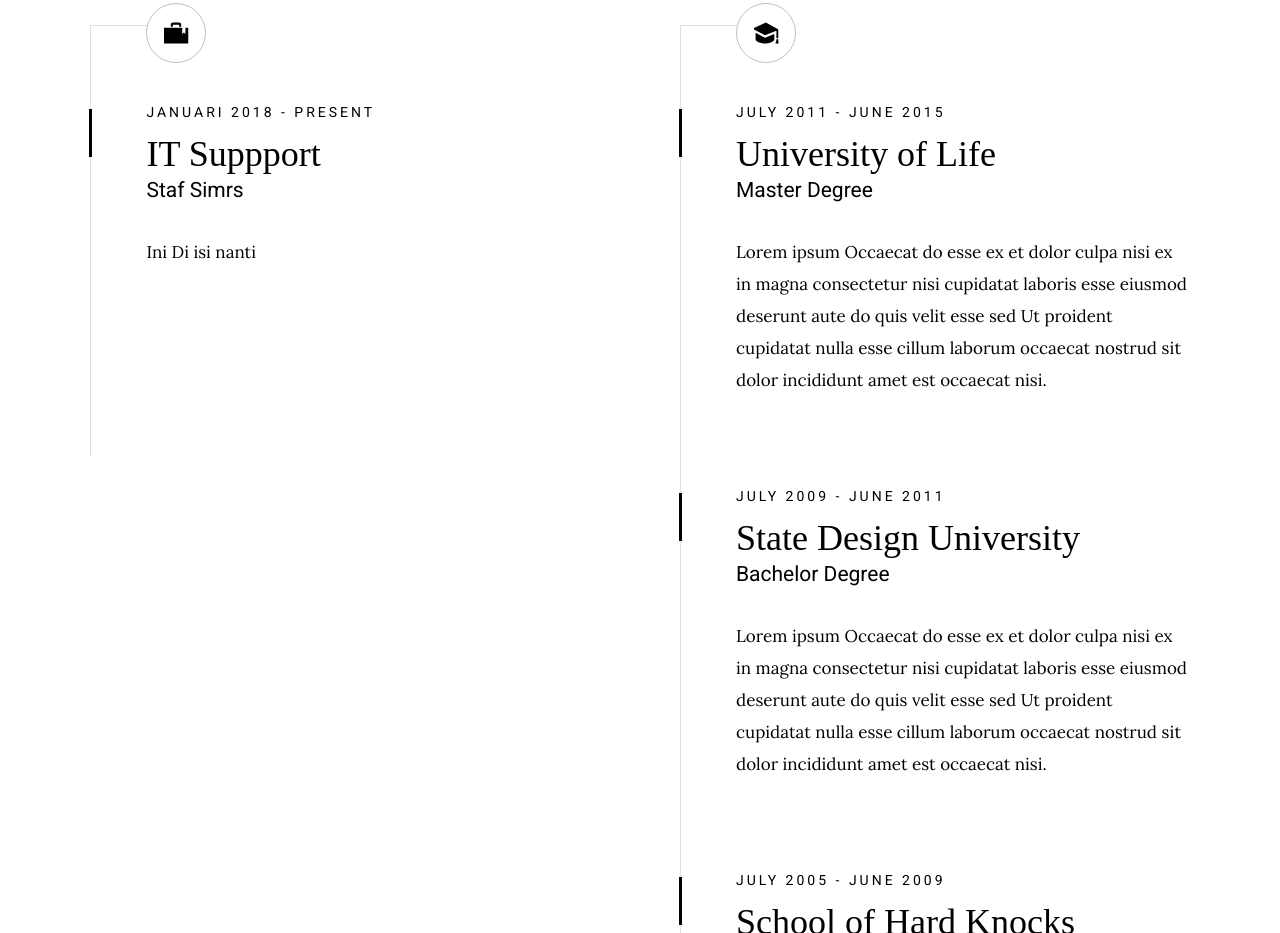
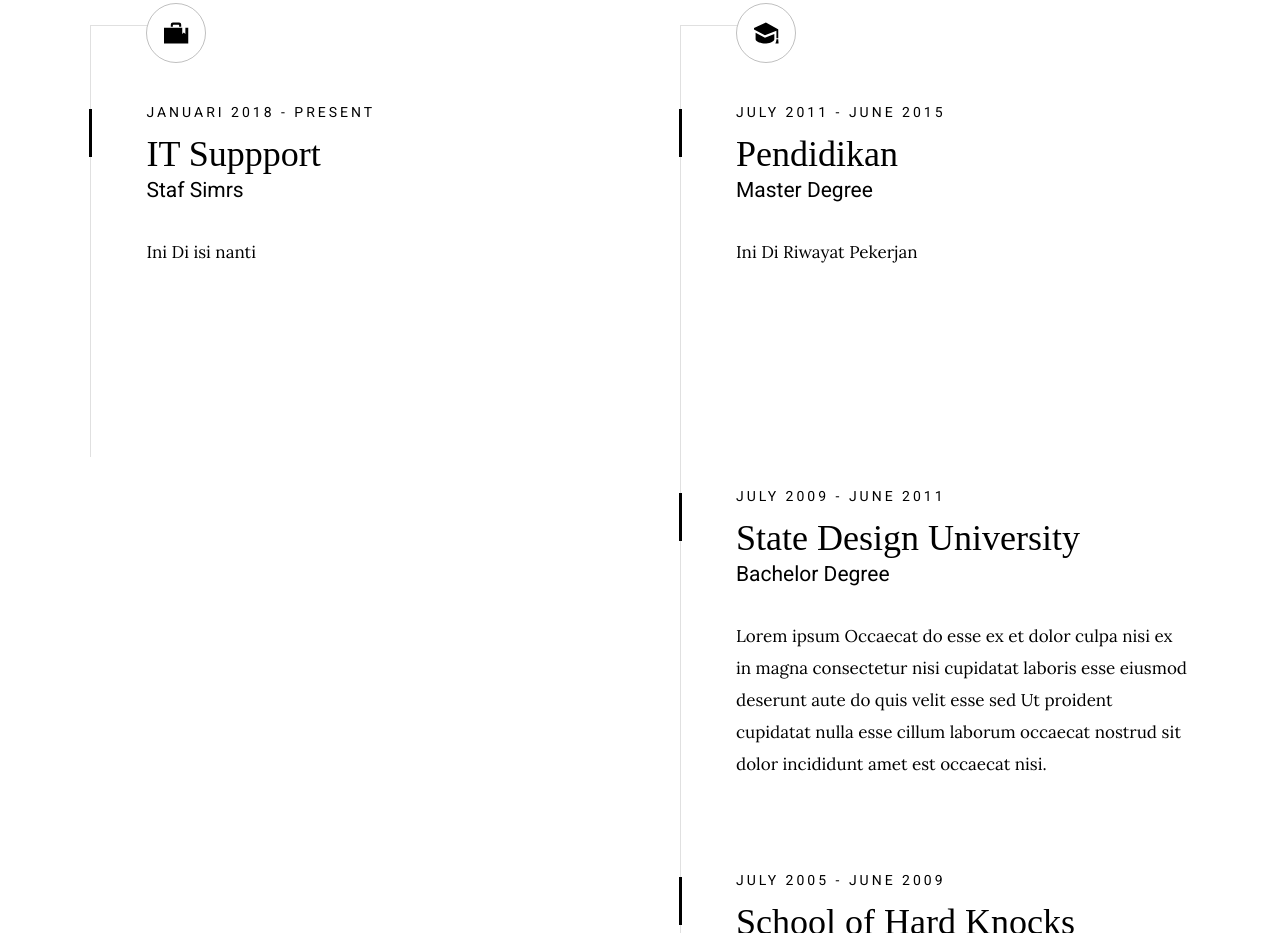
Before and after one commit to EKO-BUDIANTO/EKO-BUDIANTO.github.io, a plain HTML site: page index.html in a window 1280 px wide. Shown: the part 1971-2904 px from the top of the page. Drawn offline with Linux system fonts and the light colour scheme; a web font is replaced by a local one.

Commit message:
perubahan File index

```diff
--- a/index.html
+++ b/index.html
@@ -206,16 +206,12 @@
                 <div class="timeline__bullet"></div>
                 <div class="timeline__header">
                   <p class="timeline__timeframe">July 2011 - June 2015</p>
-                  <h3 class="item-title">University of Life</h3>
+                  <h3 class="item-title">Pendidikan</h3>
                   <h5>Master Degree</h5>
                 </div>
                 <div class="timeline__desc">
                   <p>
-                    Lorem ipsum Occaecat do esse ex et dolor culpa nisi ex in
-                    magna consectetur nisi cupidatat laboris esse eiusmod
-                    deserunt aute do quis velit esse sed Ut proident cupidatat
-                    nulla esse cillum laborum occaecat nostrud sit dolor
-                    incididunt amet est occaecat nisi.
+                    Ini Di Riwayat Pekerjan
                   </p>
                 </div>
               </div>
```
